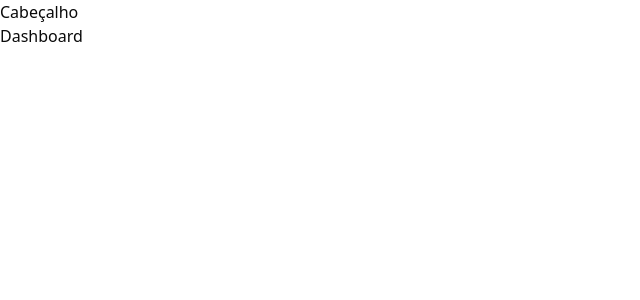
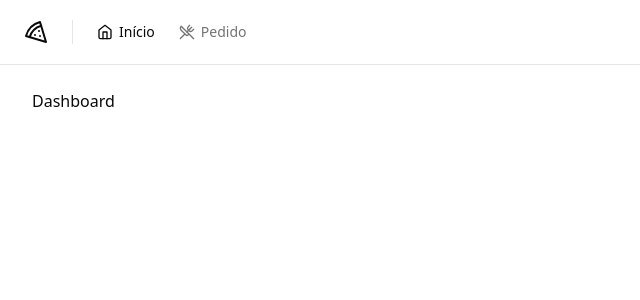
Before and after one commit to ignite-projects/pizzashop-web, a React (Vite) app: page / in a window 1280 px wide. Shown: the top 300 px of the page, without its empty margins (0-640 px from the left). Built offline with nearby package versions, Linux system fonts and the light colour scheme.

Commit message:
feat: header created

```diff
--- a/package.json
+++ b/package.json
@@ -12,6 +12,7 @@
   "dependencies": {
     "@hookform/resolvers": "^3.3.4",
     "@radix-ui/react-label": "^2.0.2",
+    "@radix-ui/react-separator": "^1.0.3",
     "@radix-ui/react-slot": "^1.0.2",
     "class-variance-authority": "^0.7.0",
     "clsx": "^2.1.0",
--- /dev/null
+++ b/src/components/header.tsx
@@ -0,0 +1,26 @@
+import { Home, Pizza, UtensilsCrossed } from "lucide-react";
+import { Separator } from "./ui/separator";
+import { NavLink } from "./nav-link";
+
+export function Header() {
+  return (
+    <div className="border-b">
+      <div className="flex h-16 items-center gap-6 px-6">
+        <Pizza className="h-6 w-6" />
+
+        <Separator orientation="vertical" className="h-6" />
+
+        <nav className="flex items-center space-x-4 lg:space-x-6">
+          <NavLink to="/">
+            <Home className="h-4 w-4" />
+            Início
+          </NavLink>
+          <NavLink to="/orders">
+            <UtensilsCrossed className="h-4 w-4" />
+            Pedido
+          </NavLink>
+        </nav>
+      </div>
+    </div>
+  )
+}
--- /dev/null
+++ b/src/components/nav-link.tsx
@@ -0,0 +1,11 @@
+import { Link, LinkProps, useLocation } from "react-router-dom"
+
+export type NavLinkProps = LinkProps
+
+export function NavLink(props: NavLinkProps) {
+  const { pathname } = useLocation()
+
+  return (
+    <Link data-current={pathname === props.to} className="flex items-center gap-1.5 text-sm font-medium text-muted-foreground hover:text-foreground data-[current=true]:text-foreground" {...props} />
+  )
+}
--- /dev/null
+++ b/src/components/ui/separator.tsx
@@ -0,0 +1,29 @@
+import * as React from "react"
+import * as SeparatorPrimitive from "@radix-ui/react-separator"
+
+import { cn } from "@/lib/utils"
+
+const Separator = React.forwardRef<
+  React.ElementRef<typeof SeparatorPrimitive.Root>,
+  React.ComponentPropsWithoutRef<typeof SeparatorPrimitive.Root>
+>(
+  (
+    { className, orientation = "horizontal", decorative = true, ...props },
+    ref
+  ) => (
+    <SeparatorPrimitive.Root
+      ref={ref}
+      decorative={decorative}
+      orientation={orientation}
+      className={cn(
+        "shrink-0 bg-border",
+        orientation === "horizontal" ? "h-[1px] w-full" : "h-full w-[1px]",
+        className
+      )}
+      {...props}
+    />
+  )
+)
+Separator.displayName = SeparatorPrimitive.Root.displayName
+
+export { Separator }
--- a/src/pages/_layouts/app.tsx
+++ b/src/pages/_layouts/app.tsx
@@ -1,11 +1,12 @@
+import { Header } from "@/components/header";
 import { Outlet } from "react-router-dom";
 
 export function AppLayout() {
   return (
-    <div>
-      <h1>Cabeçalho</h1>
+    <div className="flex min-h-screen flex-col antialiased">
+      <Header />
 
-      <div>
+      <div className="flex flex-1 flex-col gap-4 p-8 pt-6">
         <Outlet />
       </div>
     </div>
--- a/src/pages/_layouts/auth.tsx
+++ b/src/pages/_layouts/auth.tsx
@@ -3,7 +3,7 @@
 
 export function AuthLayout() {
   return (
-    <div className="grid min-h-screen grid-cols-2">
+    <div className="grid min-h-screen grid-cols-2 antialiased">
       <div className="flex h-full flex-col justify-between border-r border-foreground/5 bg-muted p-10 text-muted-foreground">
         <div className="flex items-center gap-3 text-lg text-foreground">
           <Pizza className="h-5 w-5" />
```
Also changed, not shown: 1 other file (tests, documents, lock files or other folders).
